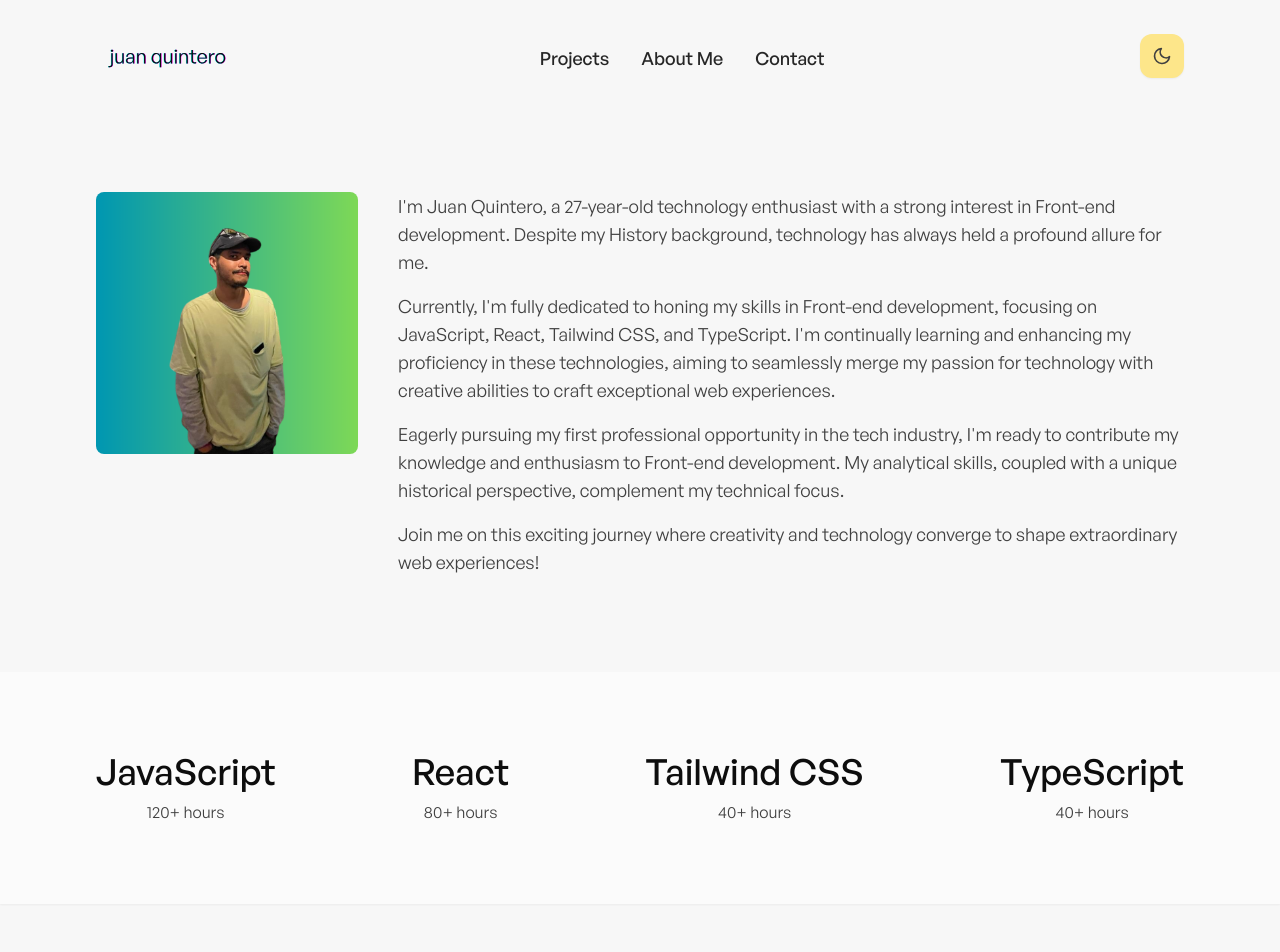
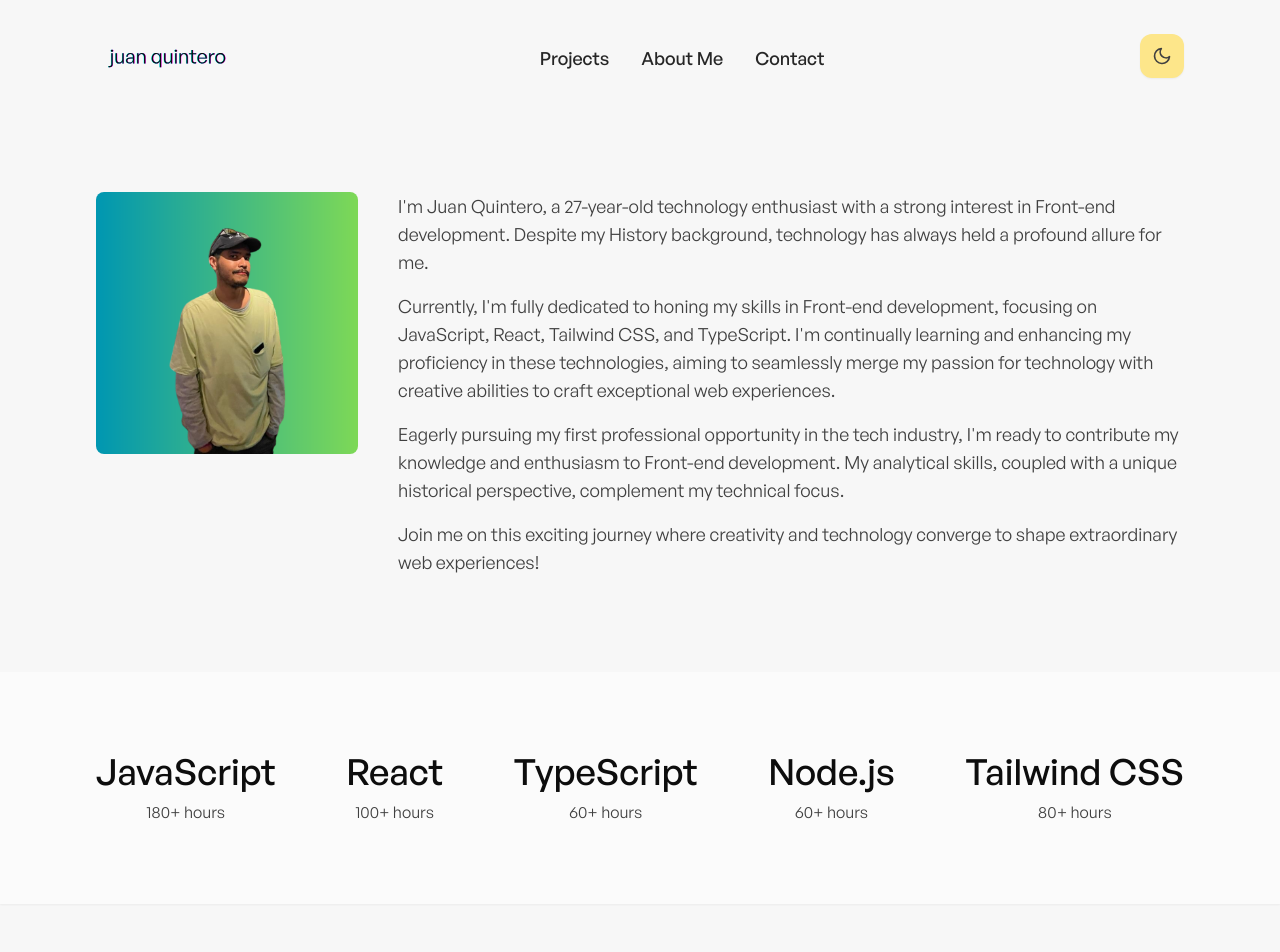
Before and after one commit to ju4nqleyton/portfolio, a React (Create React App) app: page /about in a window 1280 px wide. Shown: the top 952 px of the page. Built offline with nearby package versions, Linux system fonts and the light colour scheme.

Commit message:
update data counter

```diff
--- a/src/components/about/AboutCounter.jsx
+++ b/src/components/about/AboutCounter.jsx
@@ -2,10 +2,11 @@ import { useCountUp } from 'react-countup';
 import CounterItem from './CounterItem';
 
 const AboutCounter = () => {
-  useCountUp({ ref: 'javascriptCounter', end: 120, duration: 2 });
-  useCountUp({ ref: 'reactCounter', end: 80, duration: 2 });
-  useCountUp({ ref: 'tailwindCounter', end: 40, duration: 2 });
-  useCountUp({ ref: 'typescript', end: 40, duration: 2 });
+  useCountUp({ ref: 'javascriptCounter', end: 180, duration: 2 });
+  useCountUp({ ref: 'reactCounter', end: 100, duration: 2 });
+  useCountUp({ ref: 'typescriptCounter', end: 60, duration: 2 });
+  useCountUp({ ref: 'nodeCounter', end: 60, duration: 2 });
+  useCountUp({ ref: 'tailwindCounter', end: 80, duration: 2 });
 
   return (
     <div className="mt-10 sm:mt-20 bg-primary-light dark:bg-ternary-dark shadow-sm">
@@ -21,13 +22,18 @@ const AboutCounter = () => {
           measurement="+ hours"
         />
         <CounterItem
-          title="Tailwind CSS"
-          counter={<span id="tailwindCounter" />}
+          title="TypeScript"
+          counter={<span id="typescriptCounter" />}
           measurement="+ hours"
         />
         <CounterItem
-          title="TypeScript"
-          counter={<span id="typescript" />}
+          title="Node.js"
+          counter={<span id="nodeCounter" />}
+          measurement="+ hours"
+        />
+        <CounterItem
+          title="Tailwind CSS"
+          counter={<span id="tailwindCounter" />}
           measurement="+ hours"
         />
       </div>
```
